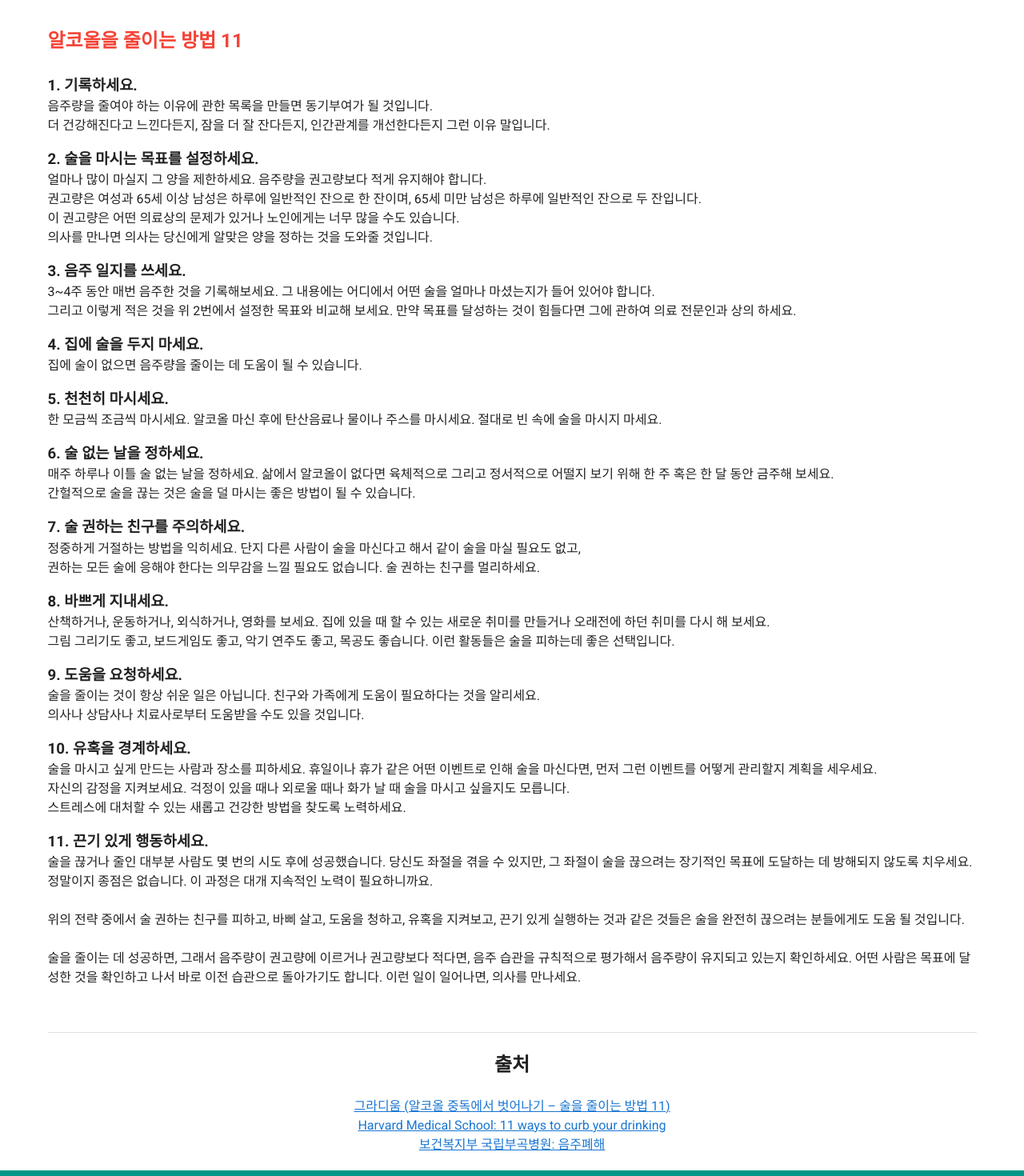
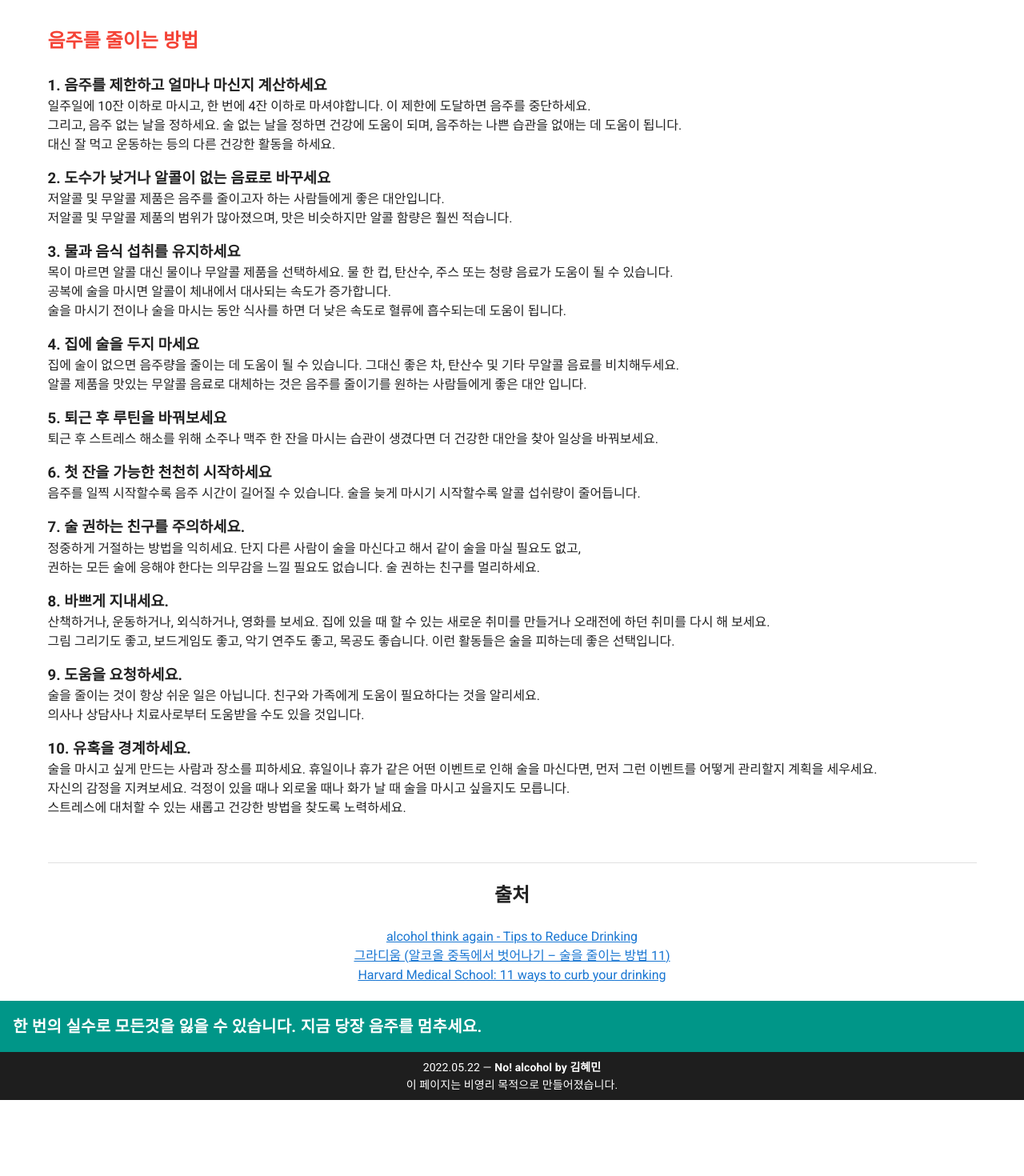
Before and after one commit to mandomong/no-alcohol, a Vue app: page / in a window 1280 px wide. Shown: the part 540-2010 px from the top of the page at 80% size. After the commit the page ends 1915 px from the top, so only its background shows below. Built offline with nearby package versions, Linux system fonts and the light colour scheme.

Commit message:
- 본문 내용 변경

```diff
--- a/src/components/HelloWorld.vue
+++ b/src/components/HelloWorld.vue
@@ -24,28 +24,36 @@
         </p>
         <v-divider></v-divider>
         <br><br>
-        <h2 class="red--text">
-          알코올을 줄이는 방법 11
-        </h2>
+        <h2 class="red--text">음주를 줄이는 방법</h2>
         <br>
-        <h3>1. 기록하세요.</h3>
-        <p>음주량을 줄여야 하는 이유에 관한 목록을 만들면 동기부여가 될 것입니다. <br>더 건강해진다고 느낀다든지, 잠을 더 잘 잔다든지, 인간관계를 개선한다든지 그런 이유 말입니다.</p>
-        <h3>2. 술을 마시는 목표를 설정하세요.</h3>
-        <p>얼마나 많이 마실지 그 양을 제한하세요. 음주량을 권고량보다 적게 유지해야 합니다.
-          <br>권고량은 여성과 65세 이상 남성은 하루에 일반적인 잔으로 한 잔이며, 65세 미만 남성은 하루에 일반적인 잔으로 두 잔입니다.
-          <br>이 권고량은 어떤 의료상의 문제가 있거나 노인에게는 너무 많을 수도 있습니다.
-          <br>의사를 만나면 의사는 당신에게 알맞은 양을 정하는 것을 도와줄 것입니다.
+        <h3>1. 음주를 제한하고 얼마나 마신지 계산하세요</h3>
+        <p>
+          일주일에 10잔 이하로 마시고, 한 번에 4잔 이하로 마셔야합니다. 이 제한에 도달하면 음주를 중단하세요.
+          <br> 그리고, 음주 없는 날을 정하세요. 술 없는 날을 정하면 건강에 도움이 되며, 음주하는 나쁜 습관을 없애는 데 도움이 됩니다.
+          <br>대신 잘 먹고 운동하는 등의 다른 건강한 활동을 하세요.
         </p>
-        <h3>3. 음주 일지를 쓰세요.</h3>
-        <p>3~4주 동안 매번 음주한 것을 기록해보세요. 그 내용에는 어디에서 어떤 술을 얼마나 마셨는지가 들어 있어야 합니다.
-          <br>그리고 이렇게 적은 것을 위 2번에서 설정한 목표와 비교해 보세요. 만약 목표를 달성하는 것이 힘들다면 그에 관하여 의료 전문인과 상의 하세요.</p>
-        <h3>4. 집에 술을 두지 마세요.</h3>
-        <p>집에 술이 없으면 음주량을 줄이는 데 도움이 될 수 있습니다.</p>
-        <h3>5. 천천히 마시세요.</h3>
-        <p>한 모금씩 조금씩 마시세요. 알코올 마신 후에 탄산음료나 물이나 주스를 마시세요. 절대로 빈 속에 술을 마시지 마세요.</p>
-        <h3>6. 술 없는 날을 정하세요.</h3>
-        <p>매주 하루나 이틀 술 없는 날을 정하세요. 삶에서 알코올이 없다면 육체적으로 그리고 정서적으로 어떨지 보기 위해 한 주 혹은 한 달 동안 금주해 보세요.
-          <br>간헐적으로 술을 끊는 것은 술을 덜 마시는 좋은 방법이 될 수 있습니다.
+        <h3>2. 도수가 낮거나 알콜이 없는 음료로 바꾸세요</h3>
+        <p>
+          저알콜 및 무알콜 제품은 음주를 줄이고자 하는 사람들에게 좋은 대안입니다.
+          <br>저알콜 및 무알콜 제품의 범위가 많아졌으며, 맛은 비슷하지만 알콜 함량은 훨씬 적습니다.
+        </p>
+        <h3>3. 물과 음식 섭취를 유지하세요</h3>
+        <p>
+          목이 마르면 알콜 대신 물이나 무알콜 제품을 선택하세요. 물 한 컵, 탄산수, 주스 또는 청량 음료가 도움이 될 수 있습니다.
+          <br>공복에 술을 마시면 알콜이 체내에서 대사되는 속도가 증가합니다.
+          <br>술을 마시기 전이나 술을 마시는 동안 식사를 하면 더 낮은 속도로 혈류에 흡수되는데 도움이 됩니다.
+        </p>
+        <h3>4. 집에 술을 두지 마세요</h3>
+        <p>
+          집에 술이 없으면 음주량을 줄이는 데 도움이 될 수 있습니다. 그대신 좋은 차, 탄산수 및 기타 무알콜 음료를 비치해두세요.
+          <br>알콜 제품을 맛있는 무알콜 음료로 대체하는 것은 음주를 줄이기를 원하는 사람들에게 좋은 대안 입니다.
+        </p>
+        <h3>5. 퇴근 후 루틴을 바꿔보세요</h3>
+        <p>
+          퇴근 후 스트레스 해소를 위해 소주나 맥주 한 잔을 마시는 습관이 생겼다면 더 건강한 대안을 찾아 일상을 바꿔보세요.
+        </p>
+        <h3>6. 첫 잔을 가능한 천천히 시작하세요</h3>
+        <p>음주를 일찍 시작할수록 음주 시간이 길어질 수 있습니다. 술을 늦게 마시기 시작할수록 알콜 섭쉬량이 줄어듭니다.
         </p>
         <h3>7. 술 권하는 친구를 주의하세요.</h3>
         <p>정중하게 거절하는 방법을 익히세요. 단지 다른 사람이 술을 마신다고 해서 같이 술을 마실 필요도 없고,
@@ -64,14 +72,6 @@
           <br>자신의 감정을 지켜보세요. 걱정이 있을 때나 외로울 때나 화가 날 때 술을 마시고 싶을지도 모릅니다.
           <br>스트레스에 대처할 수 있는 새롭고 건강한 방법을 찾도록 노력하세요.
         </p>
-        <h3>11. 끈기 있게 행동하세요.</h3>
-        <p>술을 끊거나 줄인 대부분 사람도 몇 번의 시도 후에 성공했습니다. 당신도 좌절을 겪을 수 있지만, 그 좌절이 술을 끊으려는 장기적인 목표에 도달하는 데 방해되지 않도록 치우세요.
-          <br>정말이지 종점은 없습니다. 이 과정은 대개 지속적인 노력이 필요하니까요.
-          <br><br>
-          위의 전략 중에서 술 권하는 친구를 피하고, 바삐 살고, 도움을 청하고, 유혹을 지켜보고, 끈기 있게 실행하는 것과 같은 것들은 술을 완전히 끊으려는 분들에게도 도움 될 것입니다.
-          <br><br>
-          술을 줄이는 데 성공하면, 그래서 음주량이 권고량에 이르거나 권고량보다 적다면, 음주 습관을 규칙적으로 평가해서 음주량이 유지되고 있는지 확인하세요. 어떤 사람은 목표에 달성한 것을 확인하고 나서 바로 이전 습관으로 돌아가기도 합니다. 이런 일이 일어나면, 의사를 만나세요.
-        </p>
       </v-col>
 
       <v-col
@@ -86,6 +86,14 @@
         <br>
         <v-row justify="center">
           <a
+              href="https://alcoholthinkagain.com.au/alcohol-your-health/tips-to-reduce-drinking/"
+              class="subheading mx-3"
+              target="_blank">
+            alcohol think again - Tips to Reduce Drinking
+          </a>
+        </v-row>
+        <v-row justify="center">
+          <a
               href="https://gradium.co.kr/cut-back-on-drinking/"
               class="subheading mx-3"
               target="_blank">
@@ -94,18 +102,10 @@
         </v-row>
         <v-row justify="center">
           <a
-              href="https://www.health.harvard.edu/diseases-and-conditions/11-ways-to-curb-your-drinking"
+              href="https://alcoholthinkagain.com.au/alcohol-your-health/tips-to-reduce-drinking/"
               class="subheading mx-3"
               target="_blank">
             Harvard Medical School: 11 ways to curb your drinking
-          </a>
-        </v-row>
-        <v-row justify="center">
-          <a
-              href="http://bgnmh.go.kr/checkmehealme/bbs/bbsView.xx?catNo=3&idx=12"
-              class="subheading mx-3"
-              target="_blank">
-            보건복지부 국립부곡병원: 음주폐해
           </a>
         </v-row>
       </v-col>
```
